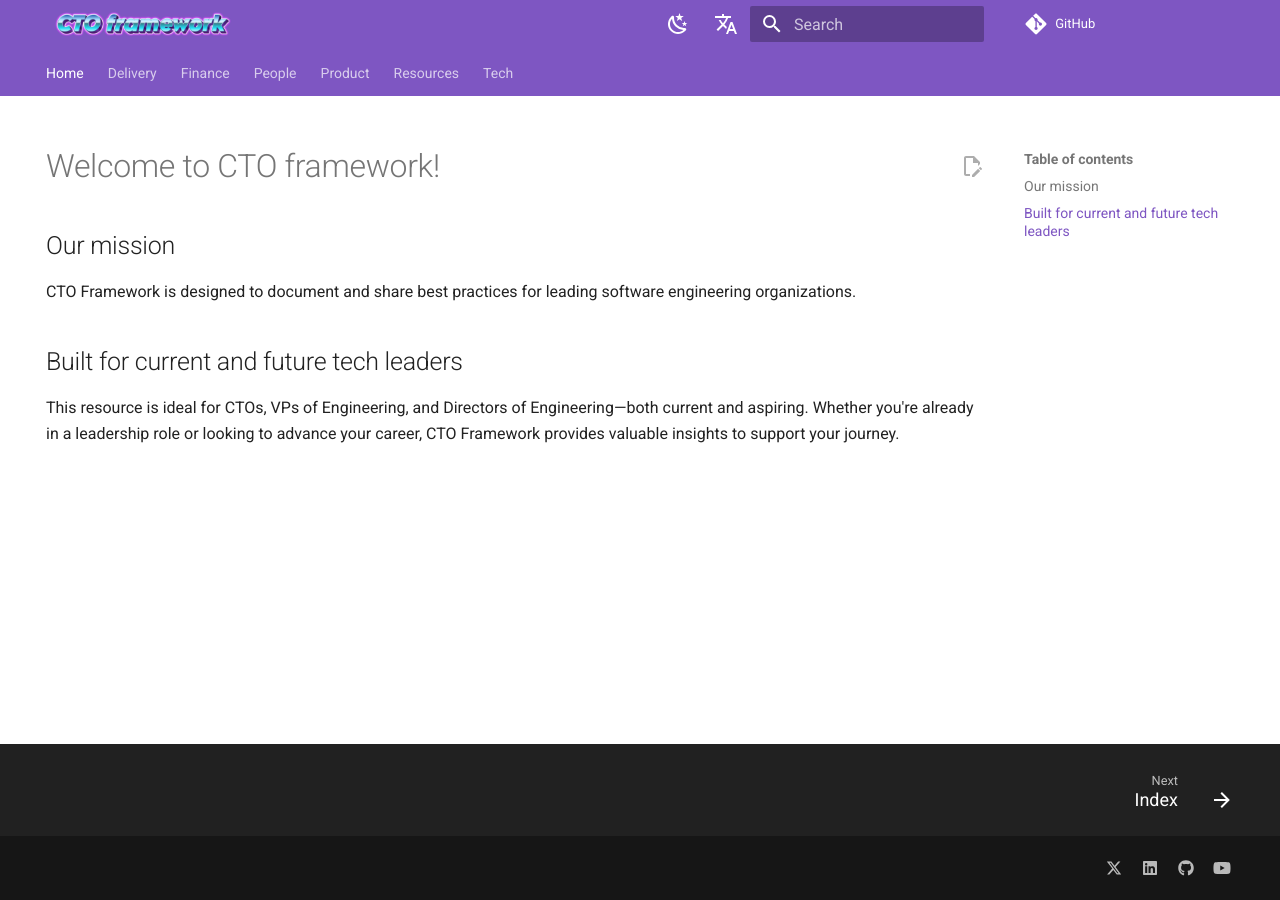
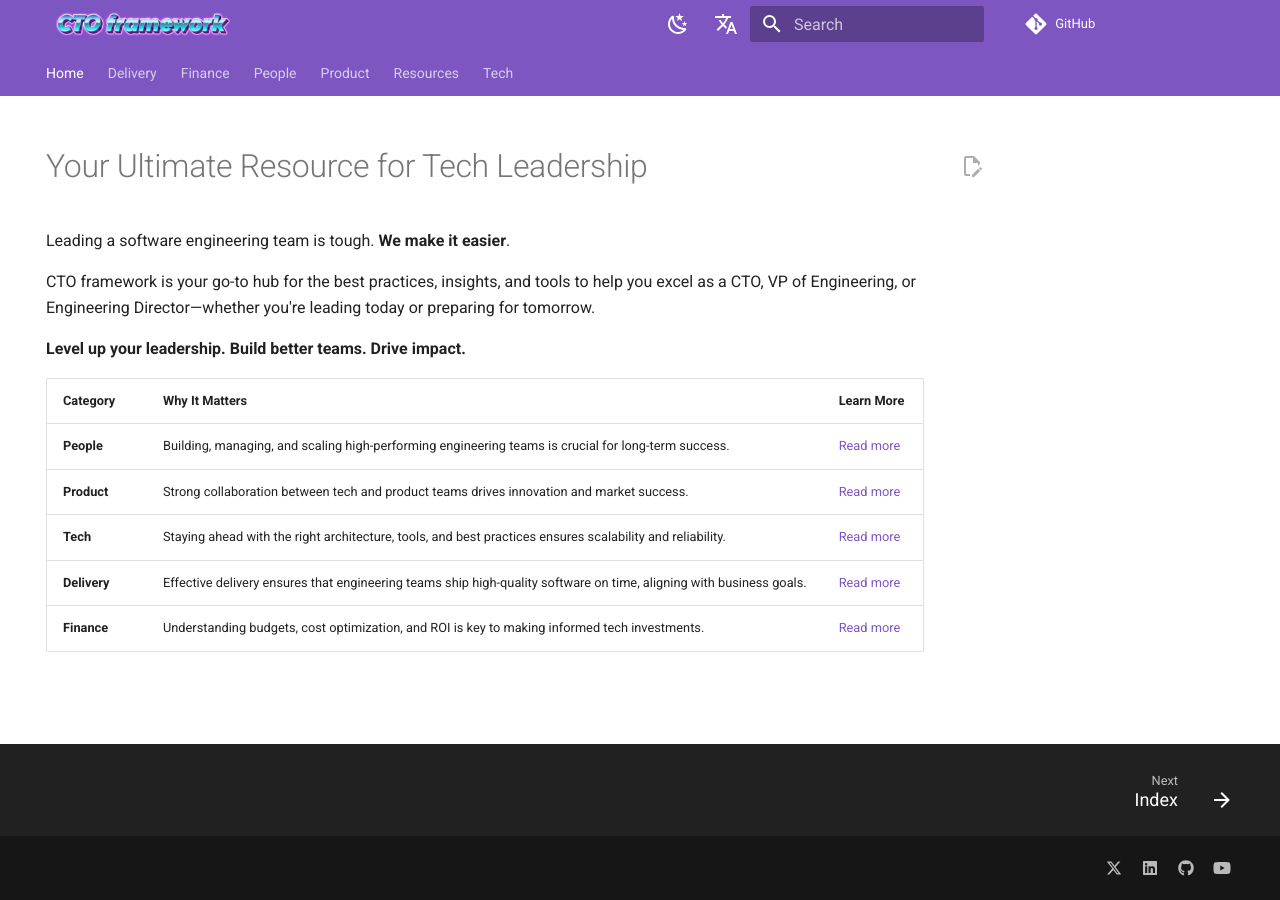
Before and after one commit to ctoframework/website, an MkDocs documentation site: the page built from docs/index.md, in a window 1280 px wide. Built offline with MkDocs 1.6.1 and Material for MkDocs 9.7.7, drawn with Linux system fonts in a browser that asks for light colours; comment, search, counter and statistics services are not loaded.

Commit message:
Add content on new tech intro, fixed vs growth mindsets, and more

```diff
--- a/docs/index.md
+++ b/docs/index.md
@@ -4,12 +4,18 @@ hide:
   - navigation
 ---
 
-# Welcome to CTO framework!
+# Your Ultimate Resource for Tech Leadership
 
-## Our mission
+Leading a software engineering team is tough. **We make it easier**.
 
-CTO Framework is designed to document and share best practices for leading software engineering organizations.
+CTO framework is your go-to hub for the best practices, insights, and tools to help you excel as a CTO, VP of Engineering, or Engineering Director—whether you're leading today or preparing for tomorrow.
 
-## Built for current and future tech leaders
+**Level up your leadership. Build better teams. Drive impact.**
 
-This resource is ideal for CTOs, VPs of Engineering, and Directors of Engineering—both current and aspiring. Whether you're already in a leadership role or looking to advance your career, CTO Framework provides valuable insights to support your journey.
+| Category     | Why It Matters                                                                                                      | Learn More             |
+| ------------ | ------------------------------------------------------------------------------------------------------------------- | ---------------------- |
+| **People**   | Building, managing, and scaling high-performing engineering teams is crucial for long-term success.                 | [Read more](/people)   |
+| **Product**  | Strong collaboration between tech and product teams drives innovation and market success.                           | [Read more](/product)  |
+| **Tech**     | Staying ahead with the right architecture, tools, and best practices ensures scalability and reliability.           | [Read more](/tech)     |
+| **Delivery** | Effective delivery ensures that engineering teams ship high-quality software on time, aligning with business goals. | [Read more](/delivery) |
+| **Finance**  | Understanding budgets, cost optimization, and ROI is key to making informed tech investments.                       | [Read more](/finance)  |
```
Also changed, not shown: docs/delivery/estimations/estimation-methods.md (added, +62 -0 lines), docs/delivery/project-management/project-triangle.md (added, +36 -0 lines), docs/people/psychology/fixed-growth-mindsets.md (added, +7 -0 lines), docs/tech/architecture/new-tech-introduction.md (added, +50 -0 lines), docs/delivery/project-management/prioritisation.md (renamed from docs/delivery/project-management/prioriotisation.md).
